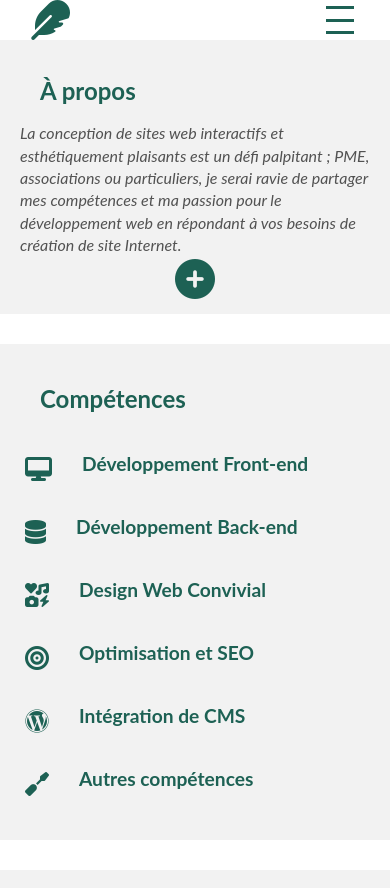
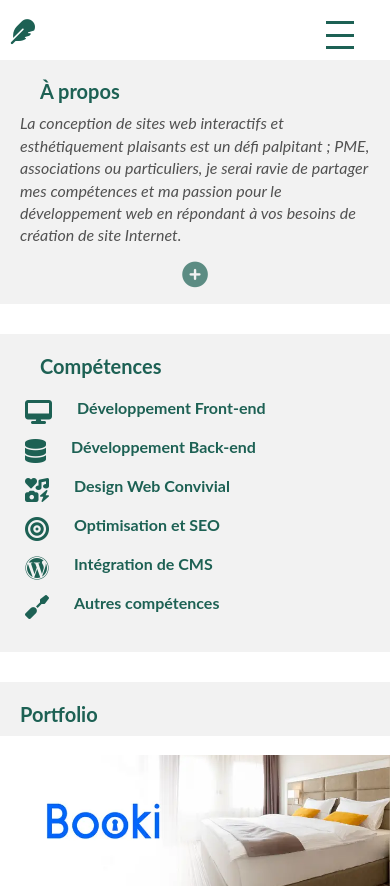
Before and after one commit to p2r3d/newportfolio, a React (Create React App) app: page / in a window 390 px wide. Shown: the top 888 px of the page. Built offline with nearby package versions, Linux system fonts and the light colour scheme.

Commit message:
fix: ajustements responsive mobile

```diff
--- a/src/components/AboutMe/aboutMe.scss
+++ b/src/components/AboutMe/aboutMe.scss
@@ -17,7 +17,7 @@
       font-size: $font-size;
     }
   }
- /* p {
+  /*p {
     animation-duration: 0.5s;
     animation-name: slidein;
   }*/
@@ -25,21 +25,20 @@
   .openTextBtn {
     display: flex;
     justify-content: center;
-    font-size: 1rem;
     background-color: transparent;
     border:0;
     margin-bottom: 10px;
     cursor: pointer;
     .fa-solid{
-      color: $font-color;
+      color:rgba($portfolio-color, 0.7);
+      font-size: 1.6rem;
     }
-    &:hover {
+  }
+  &:hover {
+    border:0;
+    .fa-solid{
       color:$portfolio-color;
-      align-items:self-start;
-      border:0;
-      .fa-solid{
-        color:rgba($portfolio-color, 0.6);
-      }
+      text-align: center;
     }
   }
 }
@@ -48,7 +47,6 @@
 @media screen and (min-width:770px) and (max-width: 1023px){
   .aboutMe {
     line-height: 1.6rem;
-    padding: 0 30px;
   }
 }
 /************* Mobile *******************/
--- a/src/components/AboutMe/index.jsx
+++ b/src/components/AboutMe/index.jsx
@@ -25,8 +25,11 @@ function AboutMe() {
       </div>
       <button className="openTextBtn">
         <span className="plusDiv">
-          <i className="fa-solid fa-circle-plus" title="Plus d'infos">
-          </i>
+          {!showAdditionalText ? (
+          <i className="fa-solid fa-circle-plus" title="Plus d'infos"></i>
+          ):(
+          <i className="fa-solid fa-angle-up" title="Fermer"></i>
+          )}
         </span>
       </button>
     </section>
--- a/src/components/Card/card.scss
+++ b/src/components/Card/card.scss
@@ -66,11 +66,11 @@
     height:10%;
     font-size: 1.2rem;
     font-weight: bold;
-    margin-bottom:5px;
+    margin-bottom:10px;
   }
   .cardDescription {
     text-align: center;
-    font-size: 1.2rem;
+    font-size: 14px;
     color: $font-color;
     filter:grayscale(40);
     padding:0;
--- a/src/components/Collapse/collapse.scss
+++ b/src/components/Collapse/collapse.scss
@@ -61,10 +61,10 @@
   display:flex;
   flex-direction: row;
   align-items: center;
-  gap:20px;
-  padding-left: 5px;
+  gap:15px;
+  padding: 0 0 0 5px;
   h3{
-    font-size: 1.2rem;
+    font-size: 1rem;
     margin:10px;
   }
   i {
@@ -76,7 +76,7 @@
       @include flex-col-center;
       justify-content: center;
       padding : 10px;
-      margin:0;
+      margin:0; filter : grayscale(100%);
       .titleDesc {
         font-size:20px;
         font-weight:600;
--- a/src/components/Contact/contact.scss
+++ b/src/components/Contact/contact.scss
@@ -60,7 +60,6 @@
 }
 /************* Tablette *******************/
 @media screen and (min-width:770px) and (max-width: 1023px){
-@media screen and (max-width: 769px) {
 .contactSection {
   .form {
     .formInput {
@@ -72,17 +71,42 @@
   }
 }
 }
-}
+
 /************* Mobile *******************/
 @media screen and (max-width: 769px) {
 .contactSection {
+  p {
+    width:94%;
+    text-align: center;
+    margin:0;
+  }
+  .fa-sharp {
+    font-size:2rem;
+  }
   .form {
+    .formLabel {
+      font-size: 14px;
+      text-align: left;
+      width:80%;
+    }
     .formInput {
-      width: 60%;
+      width: 80%;
     }
     .formTextarea {
-      width: 60%;
+      width: 80%;
+      height:110px;
     }
+    .formBtn {
+      padding: 10px;
+      background-color: $portfolio-color;
+      font-family:$font-family;
+      font-size:14px;
+      color: $font-btn-color;
+      border-radius: 0px;
+      border: 1px solid $font-color;
+      cursor: pointer;
+      width:20%;
   }
 }
 }
+}
--- a/src/components/Hamburger/hamburger.scss
+++ b/src/components/Hamburger/hamburger.scss
@@ -16,13 +16,20 @@
     background-color: $font-color;;
     transition: transform 0.3s ease;
   }
+  &.open {
+    .line {
+      width:50%;
+      height:2px;
     }
-.open .line:nth-child(1) {
-  transform: translateY(8px) rotate(45deg);
+    /*:nth-child(n) sélectionne le n-ième enfant de son parent*/
+    .line:nth-child(1) {
+      transform: translateY(16px) rotate(45deg);
     }
- .open .line:nth-child(2) {
+    .line:nth-child(2) {
       opacity: 0;
     }
- .open .line:nth-child(3) {
-  transform: translateY(-8px) rotate(-45deg);
+    .line:nth-child(3) {
+      transform: translateY(-11px) rotate(-45deg);
     }
+  }
+}
--- a/src/components/Nav/nav.scss
+++ b/src/components/Nav/nav.scss
@@ -5,7 +5,7 @@
   @include flex-center-between;
   flex-wrap: wrap;
   background-color: $portfolio-background-color;
-  padding-top: 20px;
+  padding: 20px;
   .logoDiv {
     padding-left: 30px;
     align-items: center;
@@ -69,7 +69,15 @@
   .navDiv {
     display:flex;
     justify-content: space-between;
-    padding:0;
+    align-items: flex-start;
+    padding:10px 0;
+    .logoDiv {
+      width:50%;
+      padding-left: 10px;
+      i {
+        font-size: 25px;
+      }
+    }
     .navbar {
       display:none
     }
@@ -81,10 +89,10 @@
       .navLink {
         @include flex-center-center;
         color: $font-color;
-
+        font-size:15px;
         transition: all 0.3s ease-in-out;
         position: relative;
-      padding:10px;
+        padding:2px;
         &::before {
           content: "";
           position: absolute;
--- a/src/components/Skills/skills.scss
+++ b/src/components/Skills/skills.scss
@@ -28,11 +28,12 @@
 
 /************* Mobile *******************/
 @media screen and (max-width: 769px){
-.skillsSection {
+  .skillsSection {
     .skillsGrid {
-    grid-template-columns: repeat(1, 1fr);
-    gap:0;
-    font-size: $font-size-mobil;
+      display: flex;
+      flex-direction: column;
+      gap:0;
+      font-size: $font-size-mobil;
     }
   }
 }
--- a/src/datas/skills.json
+++ b/src/datas/skills.json
@@ -64,7 +64,7 @@
     "id": 1,
     "accr": "La conception de sites web interactifs et esthétiquement plaisants est un défi palpitant ; PME, associations ou particuliers, je serai ravie de partager mes compétences et ma passion pour le développement web en répondant à vos besoins de création de site Internet. ",
     "desc": [
-      "Titulaire d’un DEA scientifique et passionnée par les mondes de la Tech, je me suis dirigée en 1999 vers les métiers de l’informatique autour du développement web en ASP.",
+      "Diplômée scientifique et passionnée par les mondes de la Tech, je me suis dirigée en 1999 vers les métiers de l’informatique autour du développement web en ASP.",
       "Après avoir travaillé sur des outils d’apprentissage de langues pendant plusieurs années, j'ai choisi de faire une pause professionnelle consacrée à ma famille, au cours de laquelle j’ai continué à nourrir mon intérêt :",
       " - pour l’Informatique en suivant des cours en ligne certifiants,","  - pour l’Éducation avec l’obtention du CRPE(Concours de Recrutement de Professeur des Écoles) et du C2i2E(Certificat Informatique et Internet de l’Enseignement Supérieur, niveau enseignant) en 2007, suivis  pendant plusieurs années d'interventions hebdomadaires en école primaire pour des cours de préparation au B2i (Brevet Informatique et Internet).",
       "Au fil des années, j'ai développé un véritable attrait pour la création de sites web, répondant aux besoins spécifiques de divers horizons (Éducation Nationale, associations sportives, sites professionnels).",
--- a/src/style/_mixins.scss
+++ b/src/style/_mixins.scss
@@ -25,12 +25,10 @@
   align-items: center;
 }
 @keyframes slidein {
-  /*from {
-    margin-bottom: 100%;
-    height: 300%;
+  from {
+    height:100%;
   }
    to {
-    margin-right: 0%;
-    width: 100%;
-  }*/
+    height: 10%;
+  }
 }
--- a/src/style/main.scss
+++ b/src/style/main.scss
@@ -30,9 +30,13 @@ body {
 @media (max-width: 769px){
    body {
     font-size : $font-size-mobil;
+    padding: 10px 0 ;
     h2 {
-      padding : 20px 0 0 20px;
+      font-size: 20px;
+      padding-left:20px;
       text-align: left;
+      margin:0 0 10px 0px;
     }
+
   }
 }
```
Lines whose indentation alone changed are shown as unchanged.
